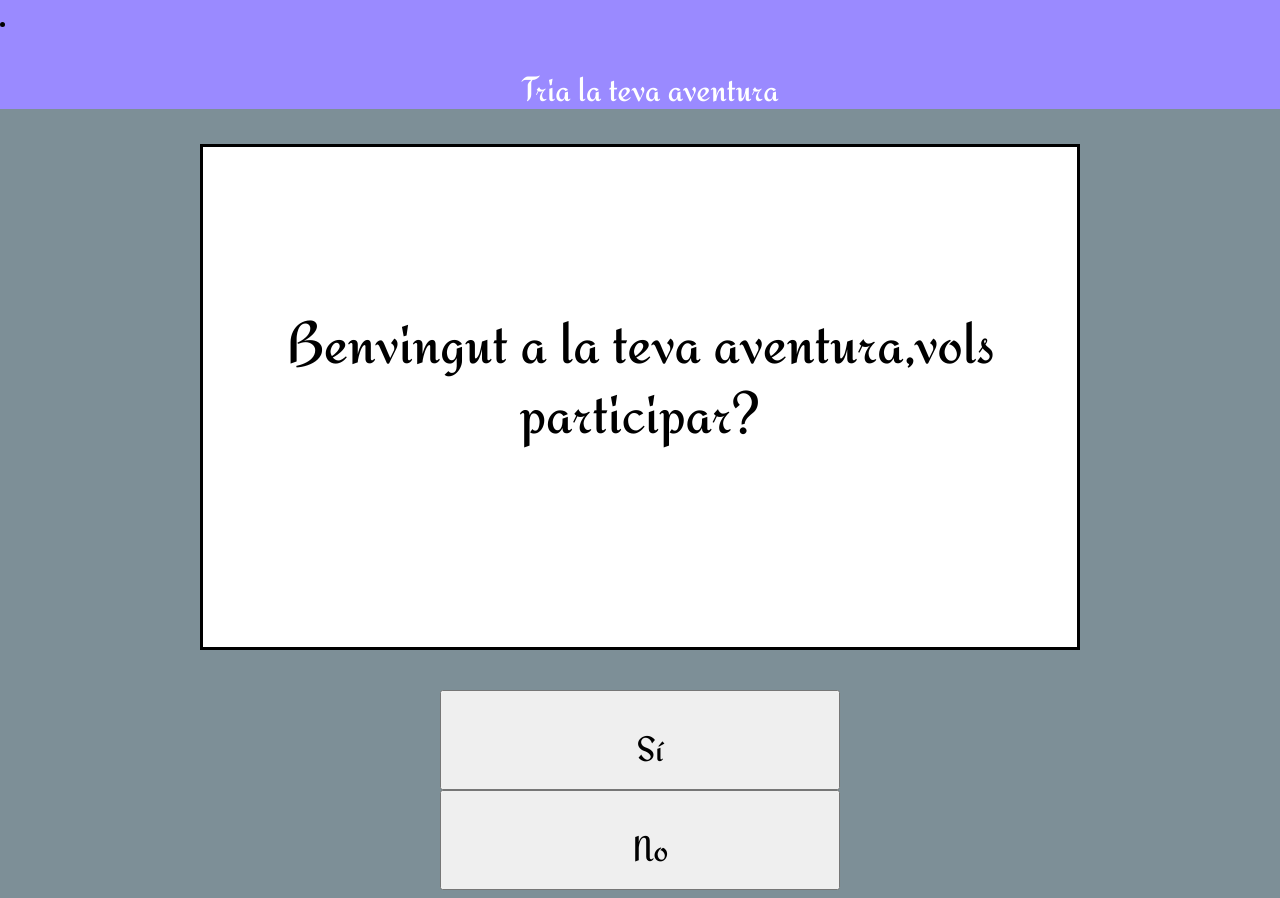
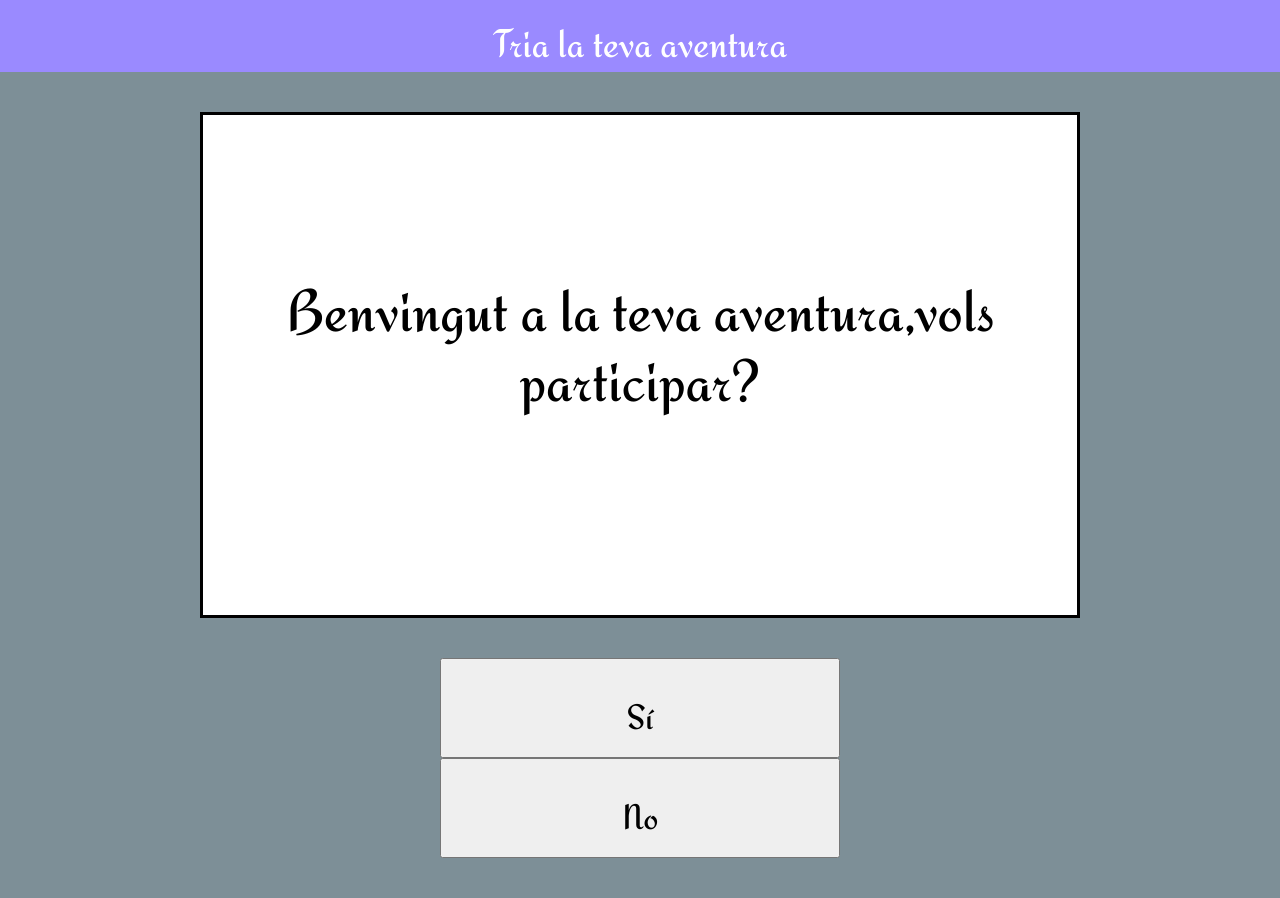
Before and after one commit to Mata927/MevaAventura, a plain HTML site: page index.html in a window 1280 px wide. After the commit the page ends 866 px from the top, so only its background shows below. Drawn offline with Linux system fonts and the light colour scheme.

Commit message:
first commit

```diff
--- a/index.css
+++ b/index.css
@@ -7,7 +7,7 @@ body{
 div.arriba{
     background-color: #9A8AFF;
     padding-top: 15px;
-
+    text-align: center;
 }
 .text{
     text-align: center;
@@ -17,14 +17,6 @@ div.arriba{
     padding-top: 160px;
   }
 
-
-p{
-    font-size: 35px;
-    font-family:Redressed;
-    padding-left: 20px;
-    color: white;
-    text-align: center;
-}
 
 @font-face {
     font-family:Redressed;
@@ -40,6 +32,7 @@ p{
     margin-right: 200px;
     background-color: white;
     height: 500px;
+    margin-top: 40px;
   }
 
   footer{
@@ -59,3 +52,18 @@ margin-right: 160px;
 font-family: Redressed;
 color: black;
  }
+
+ nav li{
+    display:inline-block;
+    padding:5px 10px;
+    color:white;
+    position:relative;
+    font-family:Redressed;
+}
+
+nav a {
+    text-decoration:none;
+    color:inherit;
+    font-size:40px;
+    font-family:Redressed;
+}
--- a/index.html
+++ b/index.html
@@ -11,9 +11,8 @@
         <header>
             <div class="arriba">
                 <nav>
-                <div class="titulo">
-                <li><p>Tria la teva aventura</p></li>
-                </div>
+
+                <li><a href="index.html">Tria la teva aventura</a></li>
                </nav>
             </div>
         </header>
```
